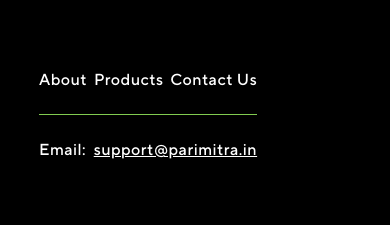
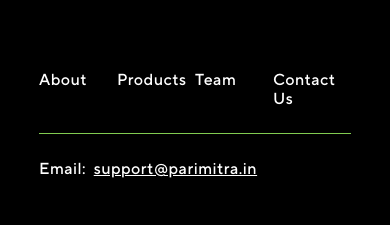
Before and after one commit to Prabh74/Parimitra, a React (Create React App) app: page / in a window 390 px wide. Shown: the part 3284-3509 px from the top of the page. Built offline with nearby package versions, Linux system fonts and the light colour scheme.

Commit message:
added dropdown to footer products

```diff
--- a/src/Components/Footer/Footer.jsx
+++ b/src/Components/Footer/Footer.jsx
@@ -1,6 +1,12 @@
+import { useRef } from "react"
 import "./footer.css"
 import { Link } from "react-router-dom"
 export default function Footer() {
+    const elem = useRef()
+    const removal = () => {
+        elem.current.classList.remove("footer-link-clicked")
+    }
+
     return (
         <section className="footer">
             <div className="footer-child">
@@ -15,13 +21,32 @@ export default function Footer() {
             </div>
             <div className="footer-child">
                 <div className="footer-links">
-                    <Link to="about" className="footer-link">
+                    <Link to="about" className="footer-link" onClick={removal}>
                         About
                     </Link>
-                    <a href="/#product" className="footer-link">
-                        Products
-                    </a>
-                    <Link to="contact" className="footer-link">
+                    <p
+                        className="footer-link"
+                        onClick={() => {
+                            elem.current.classList.toggle("footer-link-clicked")
+                        }}
+                    >
+                        <span>Products</span>
+                        <div className="footer-link-expand" ref={elem}>
+                            <Link to="/products/video-analytics">
+                                Video Analytics using ITD
+                            </Link>
+                            <Link to="/products/transiteye">TransitEye</Link>
+                            <Link to="/products/crowdeye">CrowdEye</Link>
+                        </div>
+                    </p>
+                    <Link to="team" className="footer-link" onClick={removal}>
+                        Team
+                    </Link>
+                    <Link
+                        to="contact"
+                        className="footer-link"
+                        onClick={removal}
+                    >
                         Contact Us
                     </Link>
                 </div>
--- a/src/Components/Footer/footer.css
+++ b/src/Components/Footer/footer.css
@@ -52,9 +52,38 @@
     display: flex;
     justify-content: space-between;
 }
+.footer-link {
+    flex: 1;
+    position: relative;
+    cursor: pointer;
+}
 .footer-contact {
     display: flex;
     gap: 10px;
+}
+
+.footer-link-expand {
+    display: flex;
+    position: absolute;
+    flex-direction: column;
+    gap: 10px;
+    max-height: 0px;
+    overflow: hidden;
+    /* padding: 10px 5px; */
+    background-color: var(--accent-color);
+    transition: 0.3s;
+}
+
+.footer-link-clicked {
+    max-height: unset;
+    padding: 10px 5px;
+}
+.footer-link-expand a {
+    color: black;
+}
+
+.footer-link-expand a:hover {
+    color: black;
 }
 
 @media screen and (max-width: 768px) {
@@ -62,4 +91,7 @@
         flex-direction: column;
         gap: 10vh;
     }
+    .footer-child {
+        width: 100%;
+    }
 }
```
